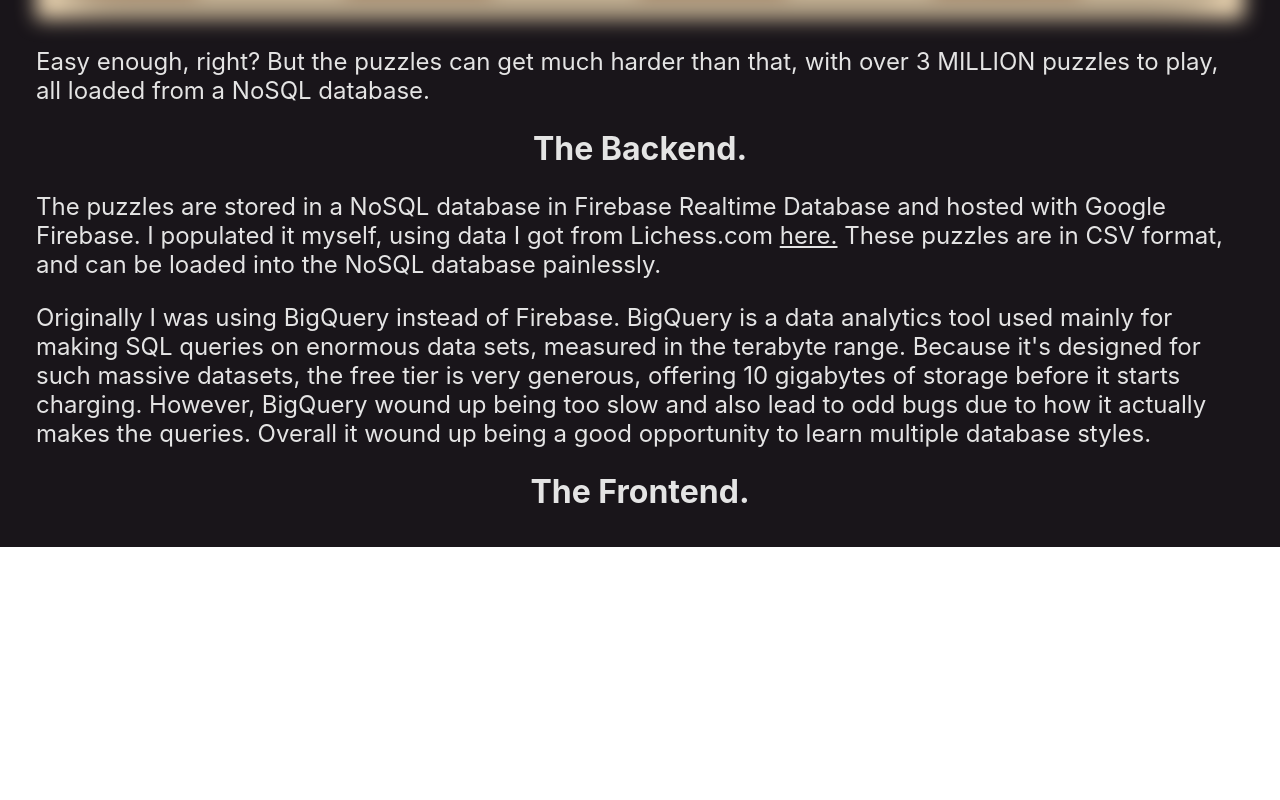
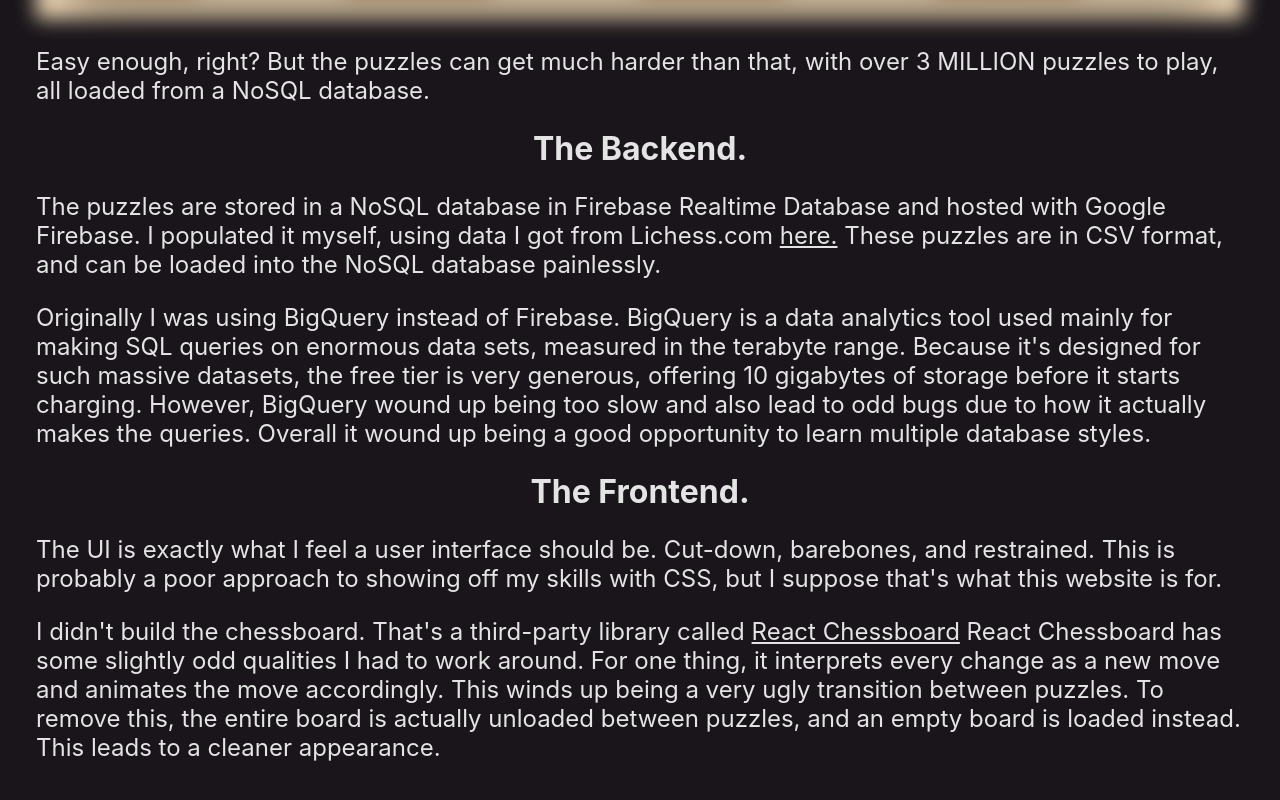
Before and after one commit to zringwood/portfolio-website, a React (Create React App) app: page /tactics in a window 1280 px wide. Shown: the part 3063-3863 px from the top of the page. Before the commit the page ends 3610 px from the top, so only its background shows below. Built offline with nearby package versions, Linux system fonts and the light colour scheme; the HTML template or start-up script is replaced by a standard one.

Commit message:
Updating the writeup

```diff
--- a/src/pages/Tactics/Tactics.jsx
+++ b/src/pages/Tactics/Tactics.jsx
@@ -22,9 +22,11 @@
         </div>
         <p>Easy enough, right? But the puzzles can get much harder than that, with over 3 MILLION puzzles to play, all loaded from a NoSQL database.</p>
         <h3 className="tactics__title">The Backend.</h3>
-        <p> The puzzles are stored in a NoSQL database in Firebase Realtime Database and hosted with Google Firebase. I populated it myself, using data I got from Lichess.com <a href="https://database.lichess.org/#puzzles">here.</a> These puzzles are in CSV format, and can be loaded into the NoSQL database painlessly.</p>
+        <p> The puzzles are stored in a NoSQL database in Firebase Realtime Database and hosted with Google Firebase. I populated it myself, using data I got from Lichess.com <a href="https://database.lichess.org/#puzzles" target="_blank">here.</a> These puzzles are in CSV format, and can be loaded into the NoSQL database painlessly.</p>
         <p> Originally I was using BigQuery instead of Firebase. BigQuery is a data analytics tool used mainly for making SQL queries on enormous data sets, measured in the terabyte range. Because it's designed for such massive datasets, the free tier is very generous, offering 10 gigabytes of storage before it starts charging. However, BigQuery wound up being too slow and also lead to odd bugs due to how it actually makes the queries. Overall it wound up being a good opportunity to learn multiple database styles. </p>
         <h3 className="tactics__title">The Frontend.</h3>
+        <p>The UI is exactly what I feel a user interface should be. Cut-down, barebones, and restrained. This is probably a poor approach to showing off my skills with CSS, but I suppose that's what this website is for.</p>
+        <p>I didn't build the chessboard. That's a third-party library called <a href="https://github.com/Clariity/react-chessboard" target="_blank">React Chessboard</a> React Chessboard has some slightly odd qualities I had to work around. For one thing, it interprets every change as a new move and animates the move accordingly. This winds up being a very ugly transition between puzzles. To remove this, the entire board is actually unloaded between puzzles, and an empty board is loaded instead. This leads to a cleaner appearance.</p>
 
 
         </article>
```
